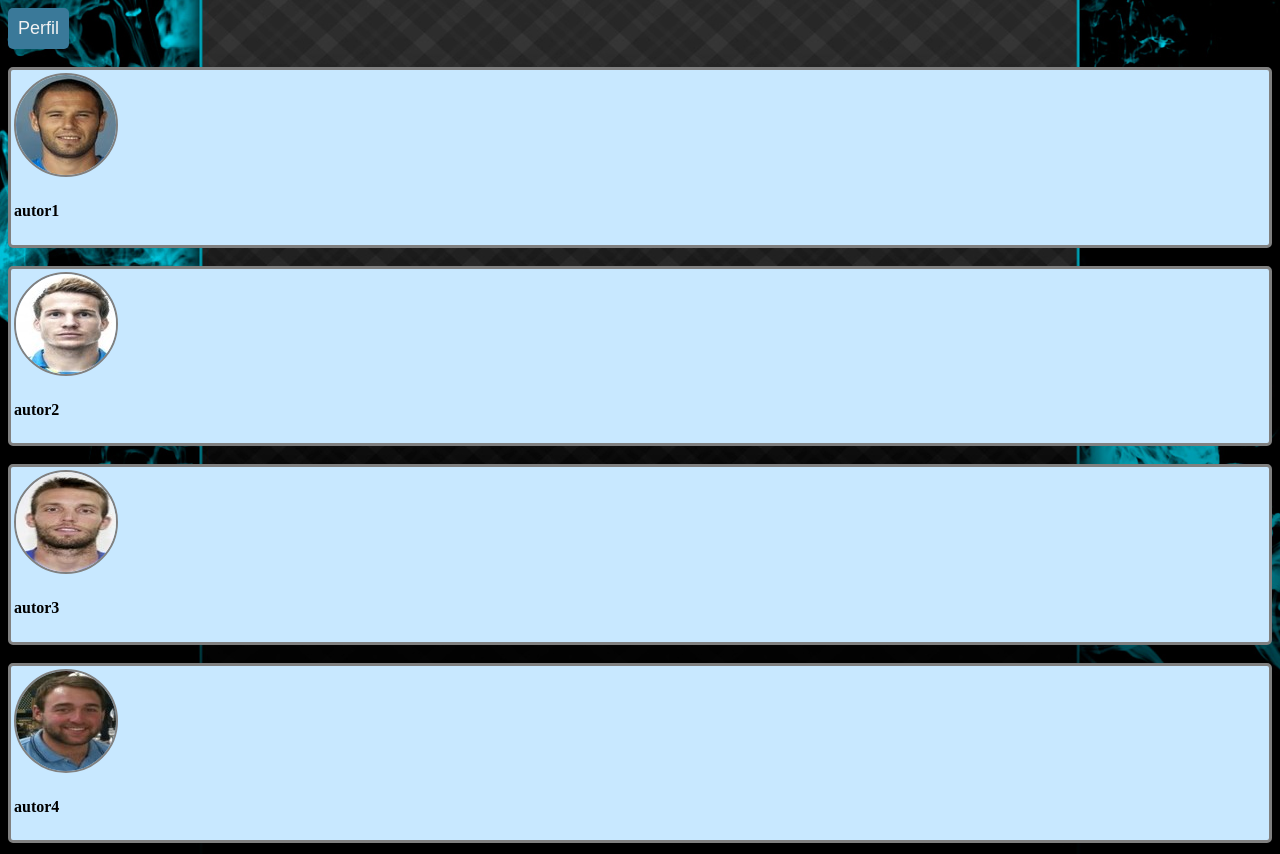
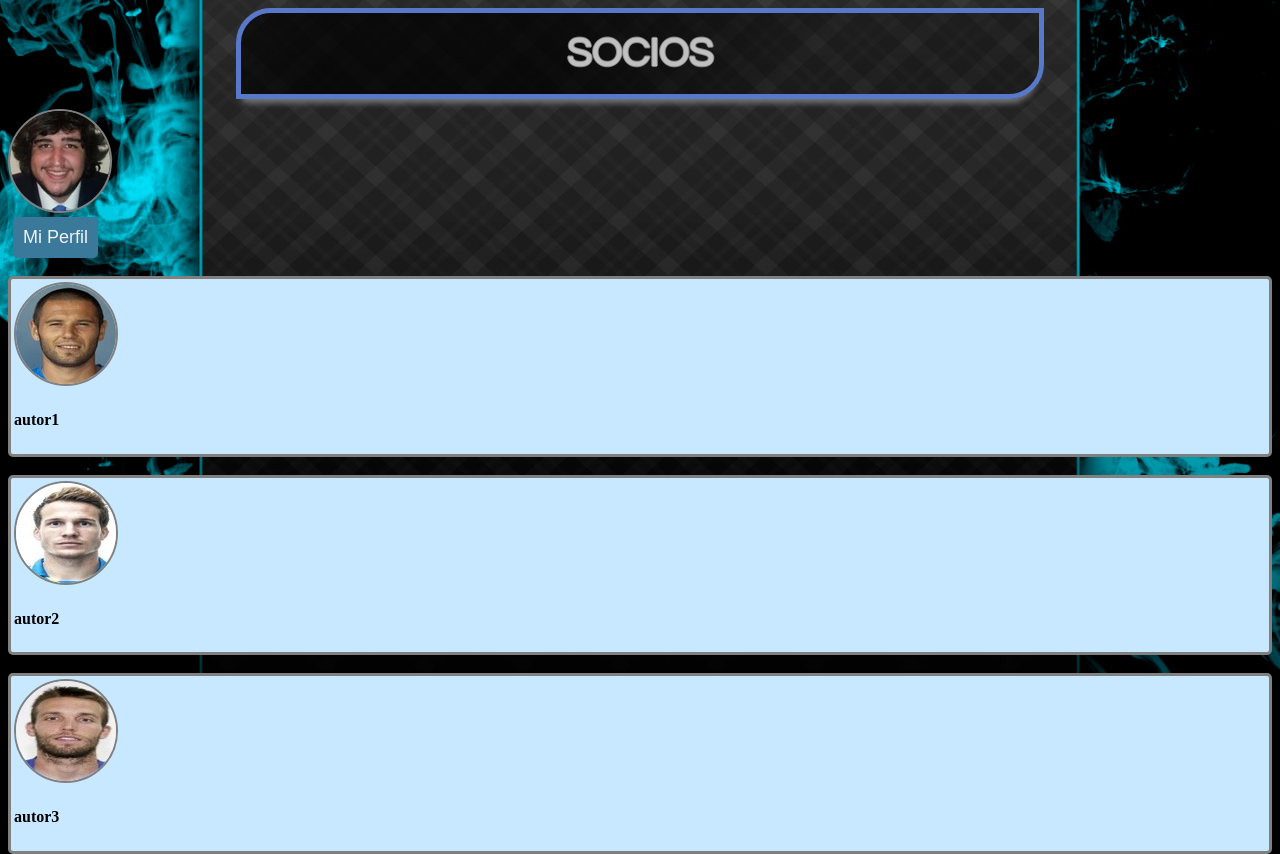
Before and after one commit to vbotas/vbotas.github.io-Socios, a plain HTML site: page html.html in a window 1280 px wide. Shown: the top 854 px of the page. Drawn offline with nearby package versions, Linux system fonts and the light colour scheme.

Commit message:
3ª Version. Poniendo "banner"

```diff
--- a/css.css
+++ b/css.css
@@ -1,9 +1,32 @@
 html {
-  background: url("./Fondo.jpg") no-repeat center fixed;
-  -webkit-background-size: cover;
-  -moz-background-size: cover;
-  -o-background-size: cover;
-  background-size: cover;
+  	background: url("./Fondo.jpg") no-repeat center fixed;
+    -webkit-background-size: cover;
+    -moz-background-size: cover;
+    -o-background-size: cover;
+    background-size: cover;
+}
+
+#banner {
+	padding: 20px;
+	margin: 0 auto;
+	margin-bottom: 10px;
+	overflow: hidden;
+	width: 60%;
+	color: rgba(255,255,255,0.5);
+    font-weight: bold;
+	font-family: Century Gothic,CenturyGothic,AppleGothic,sans-serif;
+	font-size: 40px;
+	text-align: center;
+	text-shadow: -1px 0 grey, 0 1px grey,1px 0 grey, 0 -1px grey;
+	background:-webkit-gradient(radial, 187 89, 114, 220 -257, 465, from(rgba(0,0,0,0.75)), to(rgba(0,0,0,0.25)));
+	border-radius: 35px 0px 35px 0px;
+    -moz-border-radius: 35px 0px 35px 0px;
+    -webkit-border-radius: 35px 0px 35px 0px;
+    border: 5px solid #5878ca;
+    -webkit-box-shadow: 0 10px 6px -6px #777;
+    -moz-box-shadow: 0 10px 6px -6px #777;
+    box-shadow: 0 10px 6px -6px #777;
+
 }
 
 #prueba {
@@ -29,15 +52,17 @@ html {
 	overflow: hidden;
 }
 
-.titulo{
+.titulo, .cerrar, .contenido, .fecha{
 	display: none;
 }
 
-.cerrar {
+/*.cerrar {
 	display: none;
-}
+}*/
 
 #botonPerfil {
+	display:block;
+	margin-left: 5px;
  border: none;
  background: #3a7999;
  color: #f2f2f2;
--- a/html.html
+++ b/html.html
@@ -13,7 +13,9 @@
 	</head>
 
 	<body>
-		<button id='botonPerfil'>Perfil</button>
+		<div id="banner">SOCIOS</div>
+		<img id='avatar' src='./avatares/avatar-5.jpg'>
+		<button id='botonPerfil'>Mi Perfil</button>
 		<div id='texto'></div>
 	</body>
 </html>
--- a/js.js
+++ b/js.js
@@ -48,26 +48,28 @@ var timeline = function() {
 				'id': 'autor',
 				html: mensaje[0]
 			}).appendTo('#mensaje'+i);
-			 $('<h4>', {
+			$('<h4>', {
 			 	'id': 'titulo' + i,
 			 	'class': 'titulo',
 			 	html: mensaje[2]}
 			 	).appendTo('#mensaje'+i);
-			 $('<button>', {
+			$('<p>', {
+				'id': 'contenido' + i,
+				'class': 'contenido',
+				html: mensaje[3]
+			}).appendTo('#mensaje'+i);
+			$('<h6>', {
+				'id': 'fecha' + i,
+				'class': 'fecha',
+				html: mensaje[4]
+			}).appendTo('#mensaje'+i);
+			$('<button>', {
 			 	'type': 'button',
 			 	'id': 'cerrar' + i,
 			 	'class': 'cerrar',
 			 	html: 'Cerrar',
 			 	'onclick': 'cerrar_mensaje()'
 			 	}).appendTo('#mensaje'+i);
-			// $('<p>', {
-			// 	'id': 'contenido',
-			// 	html: mensaje[3]
-			// }).appendTo('#mensaje'+i);
-			// $('<h6>', {
-			// 	'id': 'fecha',
-			// 	html: mensaje[4]
-			// }).appendTo('#mensaje'+i);
 			i++;
 			console.log(i);
 
@@ -97,6 +99,8 @@ var mostrar_mensaje = function () {
 		var id_extraido = id_recibido.substring(7,8);
 		console.log(id_extraido);
 		$('#titulo'+id_extraido).css({'display':'block'});
+		$('#contenido'+id_extraido).css({'display':'block'});
+		$('#fecha'+id_extraido).css({'display':'block'});
 		$('#cerrar'+id_extraido).css({'display':'block'});
 	})
 };
@@ -109,6 +113,8 @@ var cerrar_mensaje = function() {
 		var id_extraido = id_recibido.substring(7,8);
 		console.log(id_extraido);
 		$('#titulo'+id_extraido).css({'display':'none'});
+		$('#contenido'+id_extraido).css({'display':'none'});
+		$('#fecha'+id_extraido).css({'display':'none'});
 		$('#cerrar'+id_extraido).css({'display':'none'});
 	})
 }
```
